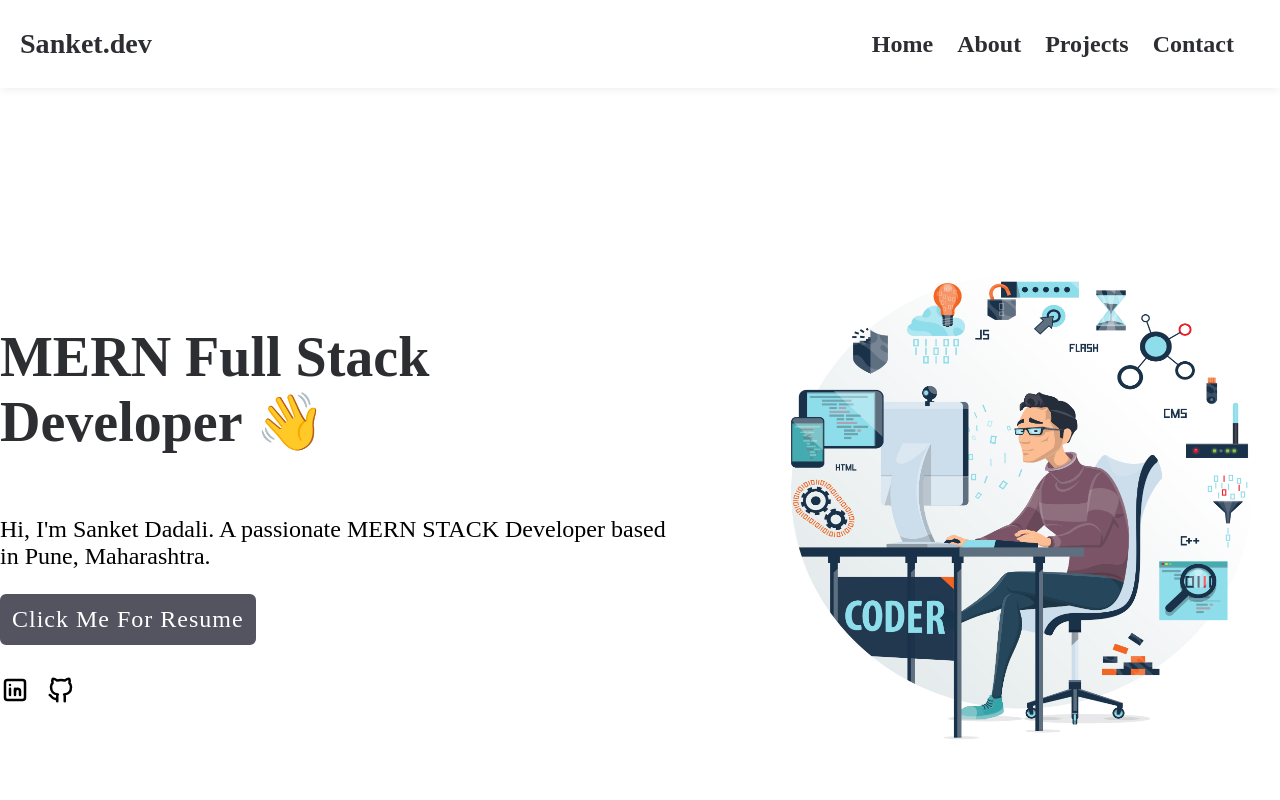
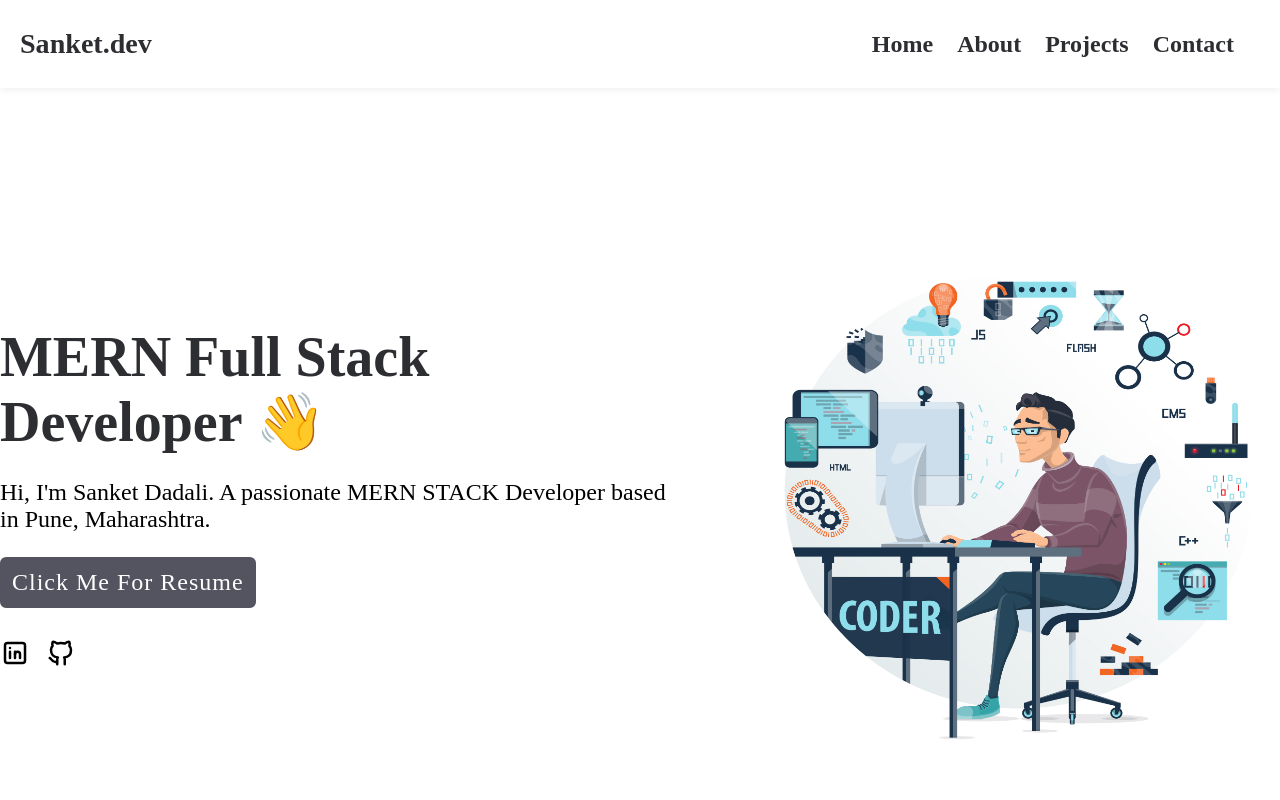
Before and after one commit to poseidonsanket/portfolio, a React (Vite) app: page / in a window 1280 px wide. Shown: the top 800 px of the page. Built offline with nearby package versions, Linux system fonts and the light colour scheme.

Commit message:
Hero Section Margin Changes

```diff
--- a/src/css/Header.css
+++ b/src/css/Header.css
@@ -65,7 +65,7 @@ nav .hamburger-menu {
     background-color: #fff;
     display: flex;
     height: 100vh;
-    justify-content: space-around;
+    justify-content: space-between;
     position: absolute;
     top: 0;
     transition: all 0.3s ease-in-out;
--- a/src/css/Hero.css
+++ b/src/css/Hero.css
@@ -2,7 +2,7 @@
   margin-top: 10rem;
   display: flex;
   justify-content: center;
-  gap: 5rem;
+  gap: 4rem;
   align-items: center;
   margin-bottom: 10rem;
 }
@@ -21,6 +21,10 @@
 .hero-text {
   display: flex;
   flex-direction: column;
+}
+
+.hero-text h1 {
+  margin: 0;
 }
 .sub-text {
   font-size: 1.5rem;
```
